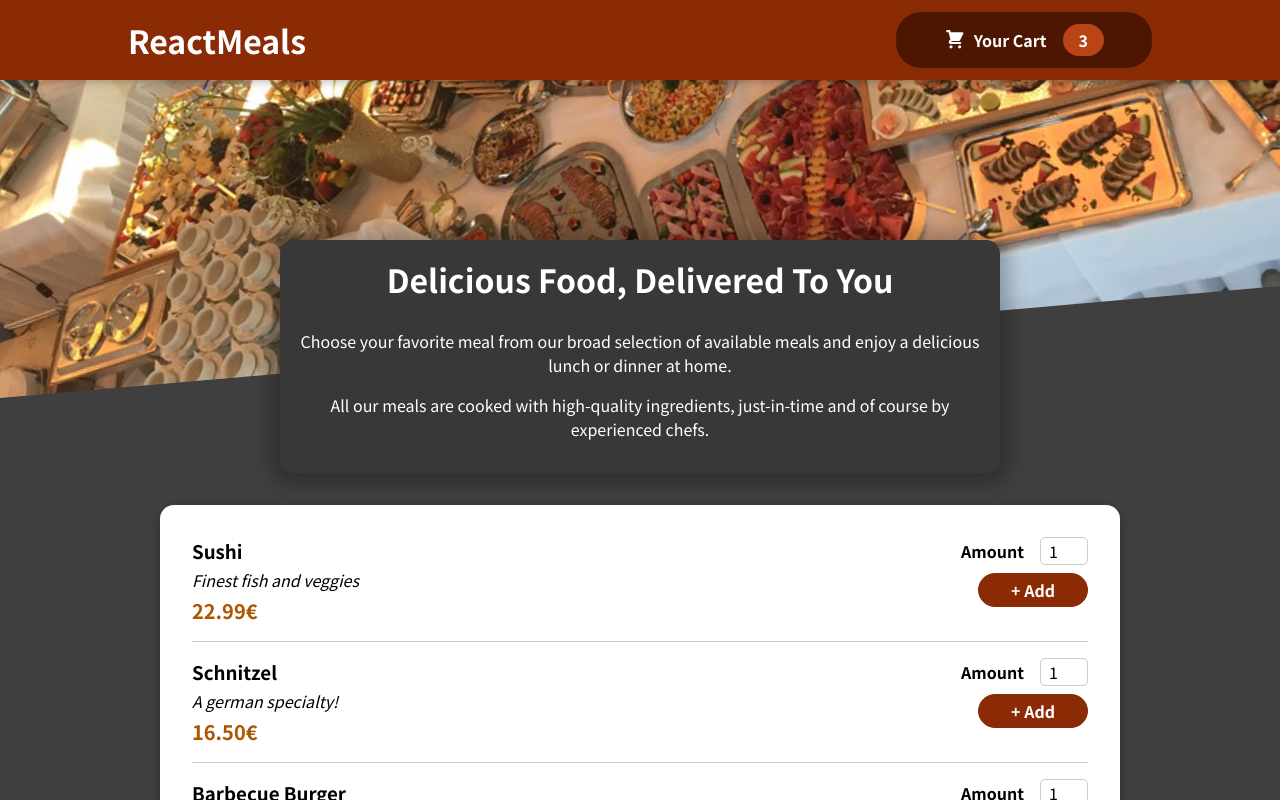
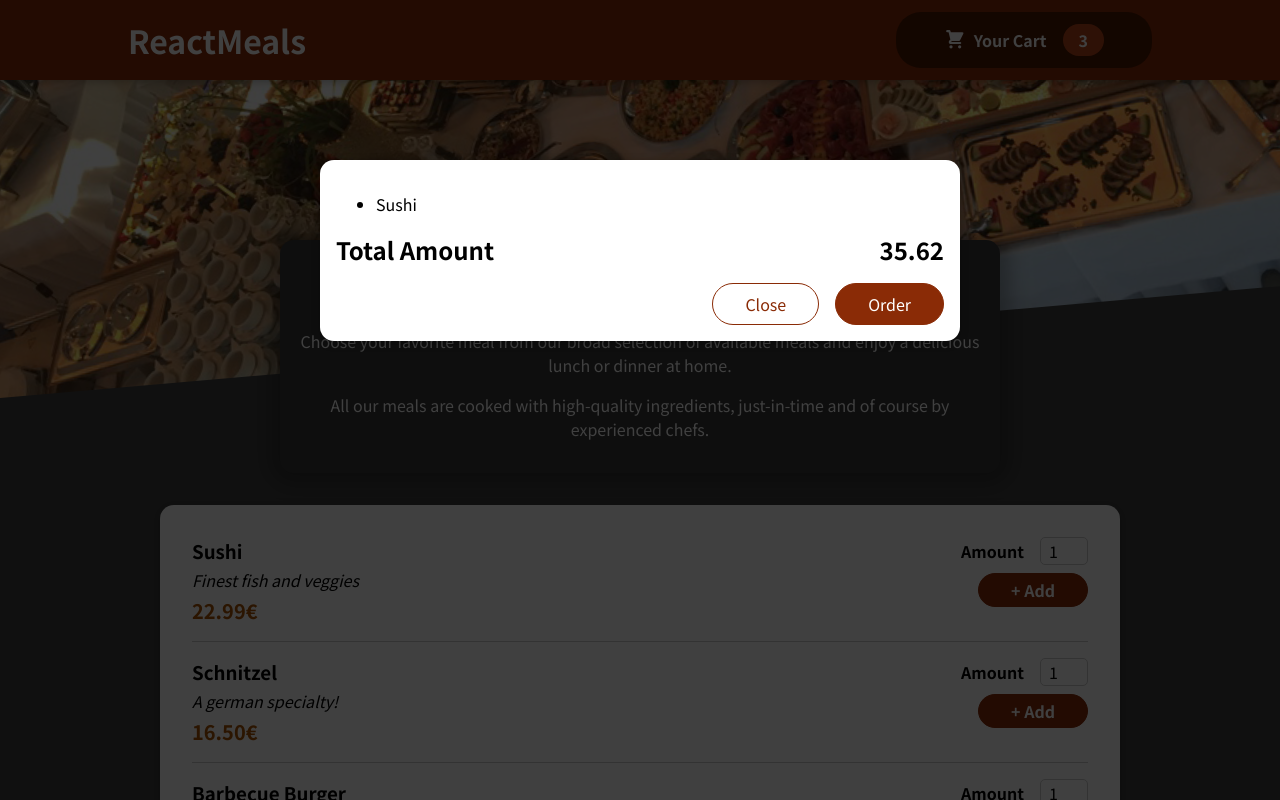
Before and after one commit to KodomoAt/food_app, a React (Create React App) app: page / in a window 1280 px wide. Shown: the top 800 px of the page. Built offline with nearby package versions, Linux system fonts and the light colour scheme.

Commit message:
Make Modal.js ans use it in portal to put it at the top level

```diff
--- a/public/index.html
+++ b/public/index.html
@@ -28,6 +28,7 @@
   </head>
   <body>
     <noscript>You need to enable JavaScript to run this app.</noscript>
+    <div id="overlays"></div>
     <div id="root"></div>
     <!--
       This HTML file is a template.
--- a/src/App.js
+++ b/src/App.js
@@ -1,9 +1,13 @@
+import {useState} from "react";
 import Header from "./components/Layout/Header";
 import Meals from "./components/Meals/Meals";
+import Cart from "./components/Cart/Cart";
 
 function App() {
+    const [cartIsShown, setCartIsShown] = useState(false)
     return (
         <>
+            <Cart/>
             <Header/>
             <main>
                 <Meals/>
--- a/src/components/Cart/Cart.js
+++ b/src/components/Cart/Cart.js
@@ -1,9 +1,10 @@
 import styles from './Cart.module.css'
+import Modal from "../UI/Modal";
 
 const Cart = (props) => {
     const cartItems = (<ul>{[{id: 'c1', name: 'Sushi', amount: 2, price: 12.99}].map(item => <li>{item.name}</li>)}</ul>
     )
-    return <div>
+    return <Modal>
         {cartItems}
         <div className={styles.total}>
             <span>Total Amount</span>
@@ -13,6 +14,6 @@
             <button className={styles['button--alt']}>Close</button>
             <button className={styles.button}>Order</button>
         </div>
-    </div>
+    </Modal>
 };
 export default Cart;
--- /dev/null
+++ b/src/components/UI/Modal.js
@@ -0,0 +1,21 @@
+import styles from './Modal.module.css';
+import ReactDOM from "react-dom";
+const Backdrop = (props) => {
+    return <div className={styles.backdrop}></div>
+};
+
+const ModalOverlay = (props) => {
+    return <div className={styles.modal}>
+        <div className={styles.content}>{props.children}</div>
+    </div>
+};
+
+const portalElement = document.getElementById('overlays')
+const Modal = (props) => {
+    return <>
+        {ReactDOM.createPortal(<Backdrop/>,portalElement)}
+        {ReactDOM.createPortal(<ModalOverlay>{props.children}</ModalOverlay>, portalElement)}
+    </>
+};
+
+export default Modal;
--- /dev/null
+++ b/src/components/UI/Modal.module.css
@@ -0,0 +1,40 @@
+.backdrop {
+  position: fixed;
+  top: 0;
+  left: 0;
+  width: 100%;
+  height: 100vh;
+  z-index: 20;
+  background-color: rgba(0, 0, 0, 0.75);
+}
+
+.modal {
+  position: fixed;
+  top: 20vh;
+  left: 5%;
+  width: 90%;
+  background-color: white;
+  padding: 1rem;
+  border-radius: 14px;
+  box-shadow: 0 2px 8px rgba(0, 0, 0, 0.25);
+  z-index: 30;
+  animation: slide-down 300ms ease-out forwards;
+}
+
+@media (min-width: 768px) {
+  .modal {
+    width: 40rem;
+    left: calc(50% - 20rem);
+  }
+}
+
+@keyframes slide-down {
+  from {
+    opacity: 0;
+    transform: translateY(-3rem);
+  }
+  to {
+    opacity: 1;
+    transform: translateY(0);
+  }
+}
```
